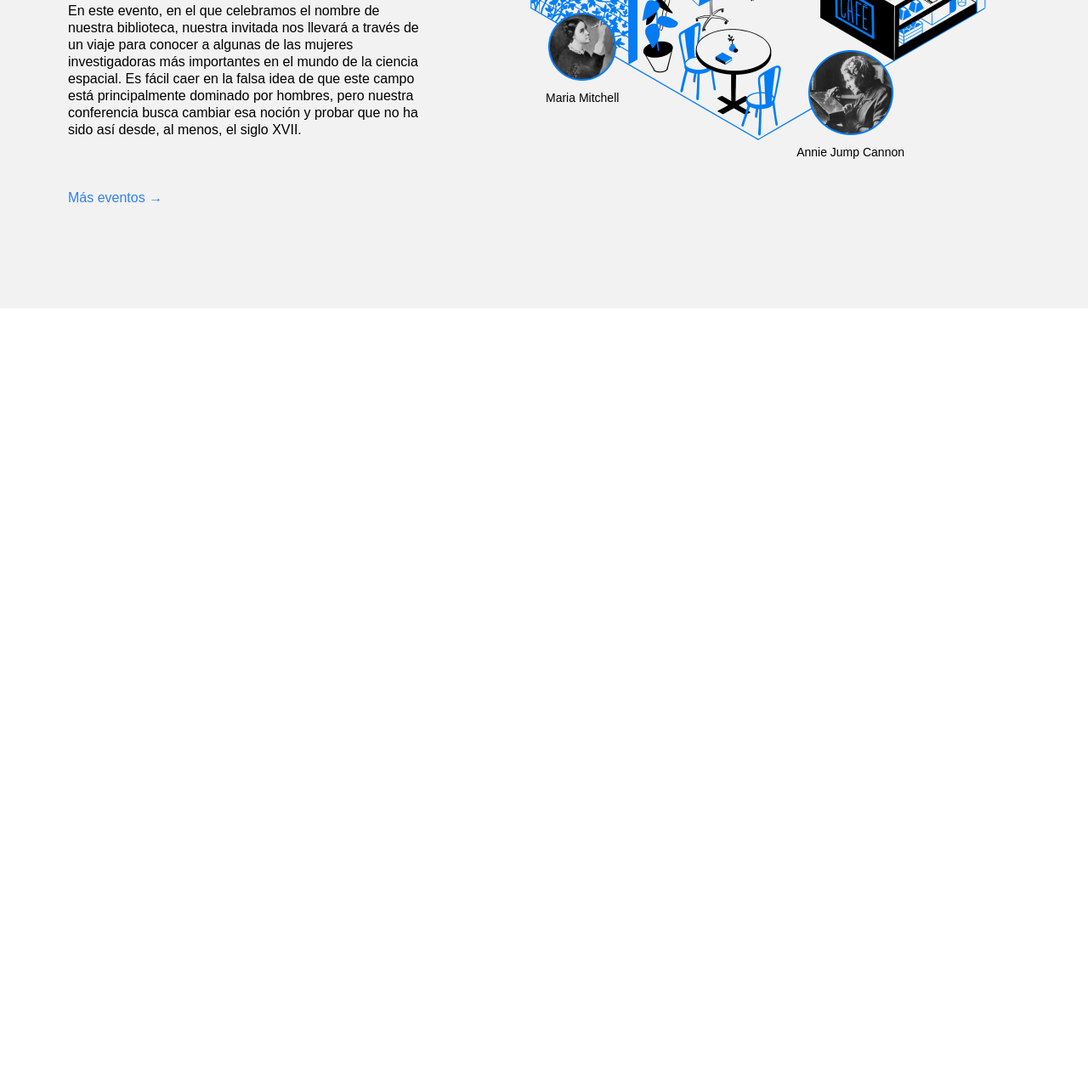
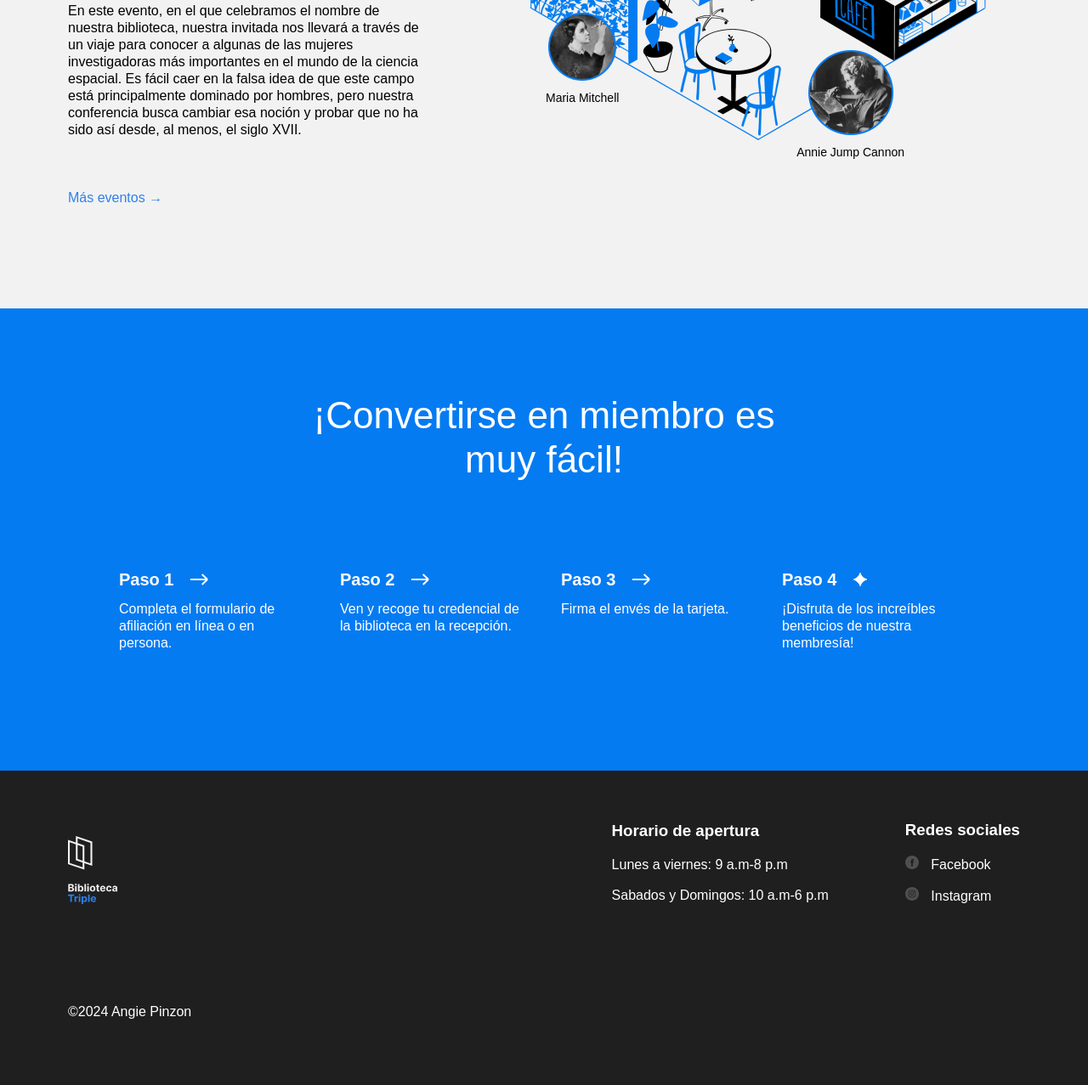
Before and after one commit to angiek21/web_project_library, a plain HTML site: page index.html in a window 1280 px wide. Shown: the part 2575-3852 px from the top of the page at 85% size. Before the commit the page ends 2938 px from the top, so only its background shows below. Drawn offline with Linux system fonts and the light colour scheme.

Commit message:
Nueva actualizacion de mi proyecto

```diff
--- a/index.html
+++ b/index.html
@@ -28,10 +28,12 @@
               <a class="nav__link" href="#events">Eventos</a>
             </li>
             <li>
-              <a class="nav__link">Conviértete en miembro</a>
+              <a class="nav__link" href="#become-member"
+                >Conviértete en miembro</a
+              >
             </li>
             <li>
-              <a class="nav__link">Contactos</a>
+              <a class="nav__link" href="#contact-us">Contactos</a>
             </li>
           </ul>
         </nav>
@@ -217,7 +219,112 @@
             </div>
           </div>
         </section>
+        <section class="membership" id="become-member">
+          <h2 class="membership__title">
+            ¡Convertirse en miembro es muy fácil!
+          </h2>
+          <ul class="membership__steps">
+            <li class="step">
+              <h3 class="step__title">
+                Paso 1
+                <img
+                  src="./images/icon_step_forward.svg"
+                  alt="icon forward"
+                  class="step__icon"
+                />
+              </h3>
+              <p class="step__description">
+                Completa el formulario de afiliación en línea o en persona.
+              </p>
+            </li>
+            <li class="step">
+              <h3 class="step__title">
+                Paso 2
+                <img
+                  src="./images/icon_step_forward.svg"
+                  alt="icon forward"
+                  class="step__icon"
+                />
+              </h3>
+              <p class="step__description">
+                Ven y recoge tu credencial de la biblioteca en la recepción.
+              </p>
+            </li>
+            <li class="step">
+              <h3 class="step__title">
+                Paso 3
+                <img
+                  src="./images/icon_step_forward.svg"
+                  alt="icon forward"
+                  class="step__icon"
+                />
+              </h3>
+              <p class="step__description">Firma el envés de la tarjeta.</p>
+            </li>
+            <li class="step">
+              <h3 class="step__title">
+                Paso 4
+                <img
+                  src="./images/icon_step_finish.svg"
+                  alt="icon finish"
+                  class="step__icon"
+                />
+              </h3>
+              <p class="step__description">
+                ¡Disfruta de los increíbles beneficios de nuestra membresía!
+              </p>
+            </li>
+          </ul>
+        </section>
       </main>
+      <footer class="footer" id="contact-us">
+        <div class="footer__columns">
+          <div class="footer__column footer__logo">
+            <img
+              src="./images/logo_white.svg"
+              alt="footer logo"
+              class="footer__logo"
+            />
+          </div>
+          <div class="footer__column footer__column_content_hour">
+            <h3 class="footer__column-heading">Horario de apertura</h3>
+            <ul class="footer__list">
+              <li class="footer__list-item">Lunes a viernes: 9 a.m-8 p.m</li>
+              <li class="footer__list-item">
+                Sabados y Domingos: 10 a.m-6 p.m
+              </li>
+            </ul>
+          </div>
+          <div class="footer__column footer__column_content_social">
+            <h3 class="footer__column-heading">Redes sociales</h3>
+            <ul class="footer__list">
+              <li class="footer__list-item" id="Facebook">
+                <a href="#" class="footer__column-link">
+                  <img
+                    src="images/facebook_white.svg"
+                    alt="facebook logo"
+                    class="footer__social-icon"
+                  />
+                </a>
+                Facebook
+              </li>
+              <li class="footer__list-item" id="Instagram">
+                <a href="#" class="footer__column-link">
+                  <img
+                    src="images/instagram_white.svg"
+                    alt="instagram logo"
+                    class="footer__social-icon"
+                  />
+                </a>
+                Instagram
+              </li>
+            </ul>
+          </div>
+        </div>
+        <div>
+          <p class="footer__copyright">©2024 Angie Pinzon</p>
+        </div>
+      </footer>
     </div>
   </body>
 </html>
--- a/styles/style.css
+++ b/styles/style.css
@@ -298,3 +298,123 @@
   font-size: 14px;
   margin: 0;
 }
+
+.membership {
+  padding: 100px 0 140px;
+  background-color: #057bf2;
+  color: #ffffff;
+}
+
+.membership__title {
+  max-width: 574px;
+  margin: 0 auto;
+  text-align: center;
+  font-size: 44px;
+  font-weight: 500;
+  line-height: 52px;
+}
+
+.membership__steps {
+  list-style-type: none;
+  padding: 0;
+  margin: 100px 0 0;
+  display: flex;
+  justify-content: center;
+  align-items: start;
+  gap: 40px;
+}
+
+.step {
+  flex-direction: row;
+  flex-basis: 220px;
+}
+
+.step__title {
+  margin: 0;
+  font-size: 20px;
+  line-height: 30px;
+  font-weight: 700;
+  display: flex;
+  align-items: center;
+}
+
+.step__icon {
+  margin-left: 20px;
+}
+
+.step__description {
+  margin: 10px 0 0;
+}
+
+.footer {
+  box-sizing: border-box;
+  background-color: #1f1f1f;
+  padding: 60px 80px;
+}
+
+.footer__columns {
+  background-color: #1f1f1f;
+  color: #fff;
+  display: flex;
+  flex-wrap: wrap;
+  flex-direction: row;
+  align-items: center;
+}
+
+.footer__column_content_hours {
+  background-color: #1f1f1f;
+  color: #fff;
+}
+
+.footer__column_content_social {
+  background-color: #1f1f1f;
+  color: #fff;
+  margin-left: 80px;
+  margin-right: 0%;
+}
+
+.footer__logo {
+  color: #fff;
+  height: 80px;
+  width: 58px;
+  margin-right: auto;
+  margin-left: 0%;
+}
+
+.footer__column-heading {
+  background-color: #1f1f1f;
+  color: #fff;
+  margin-bottom: 20px;
+  margin-top: 0%;
+}
+
+.footer__list {
+  list-style-type: none;
+  padding: 0;
+  margin: 0;
+}
+
+.footer__list-item {
+  margin-bottom: 16px;
+  margin-right: 10px;
+  margin-top: 0%;
+}
+
+.footer__column-link {
+  color: white;
+  text-decoration: none;
+}
+
+.footer__social-icon {
+  margin-right: 10px;
+  margin-left: 0%;
+}
+
+.footer__copyright {
+  background-color: #1f1f1f;
+  color: #fff;
+  display: flex;
+  flex-direction: row;
+  justify-content: flex-start;
+  margin-top: 100px;
+}
```
